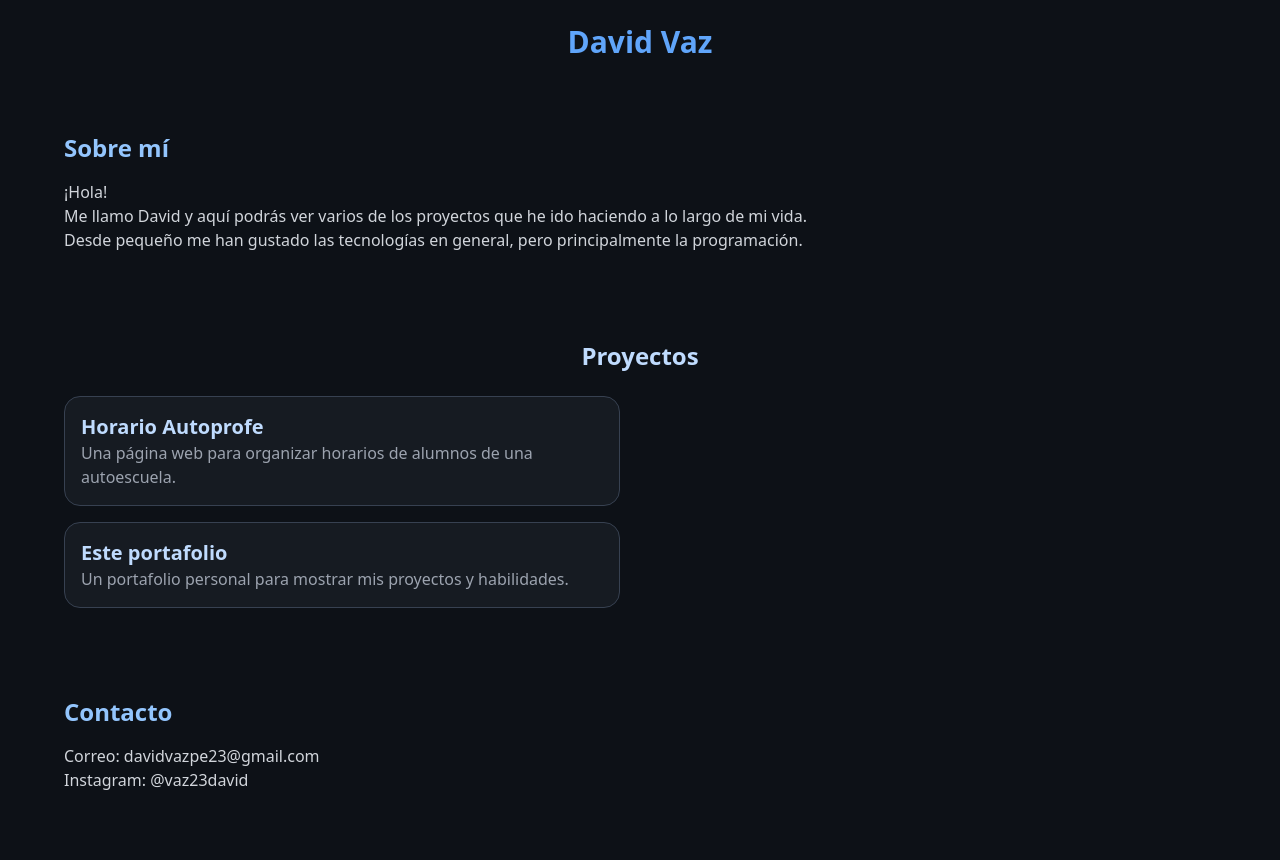
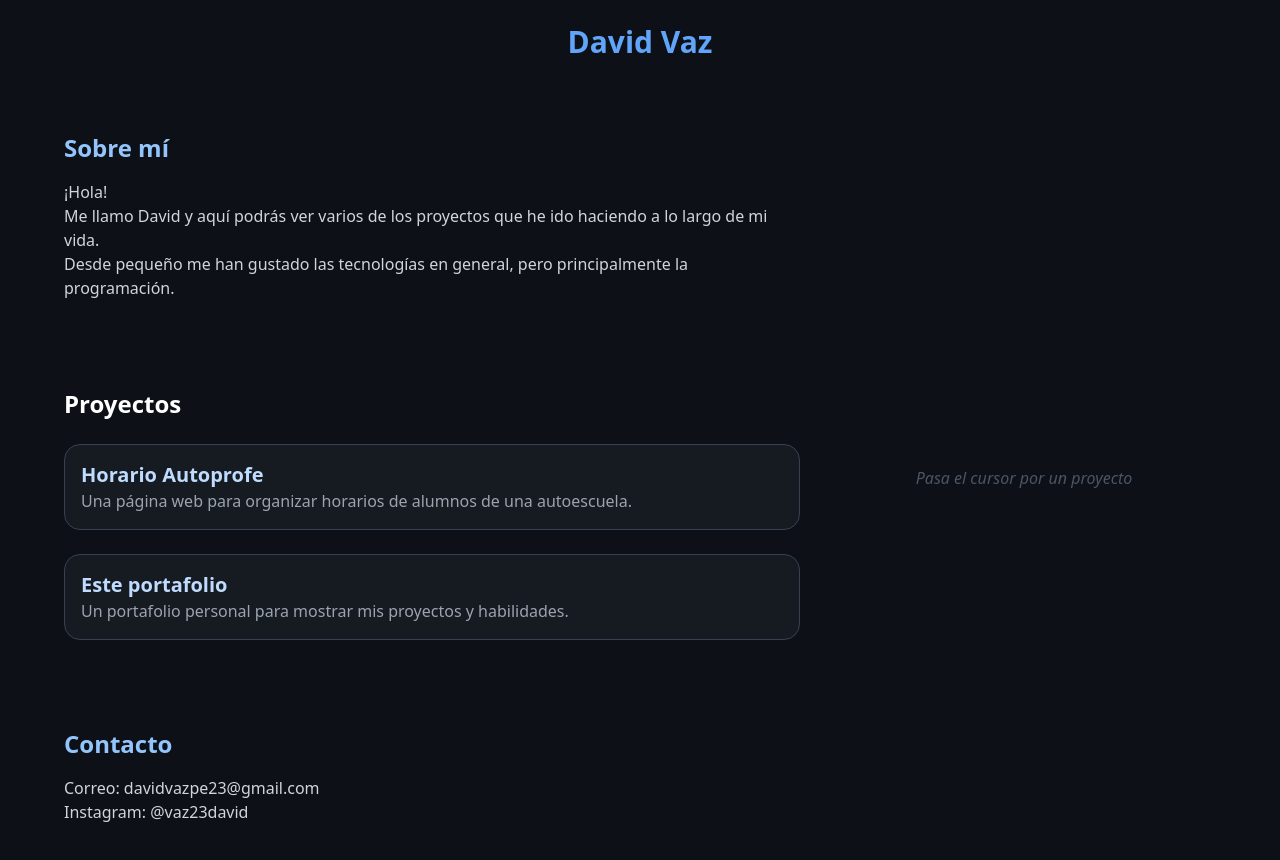
Before and after one commit to Davivp23/DavidVaz, a React (Vite) app: page / in a window 1280 px wide. Shown: the top 860 px of the page. Before the commit the page ends 800 px from the top, so only its background shows below. Built offline with nearby package versions, Linux system fonts and the light colour scheme.

Commit message:
Refactor Home and Projects components: implement project hover functionality and improve layout

```diff
--- a/src/Home.jsx
+++ b/src/Home.jsx
@@ -1,17 +1,36 @@
-import React from 'react';
+import React, { useState } from 'react';
 import Header from './components/Header';
 import About from './components/About';
 import Projects from './components/Projects';
 import Contact from './components/Contact';
 
 export default function Home() {
+  const [hoveredProject, setHoveredProject] = useState(null);
+
   return (
     <div className="bg-[#0d1117] text-white min-h-screen font-sans">
       <Header />
-      <main className="px-4 md:px-16">
-        <About />
-        <Projects />
-        <Contact />
+
+      <main className="flex flex-col md:flex-row px-4 md:px-16">
+        {/* Columna izquierda: contenido */}
+        <div className="md:w-2/3 w-full md:pr-8">
+          <About />
+          <Projects onHover={setHoveredProject} />
+          <Contact />
+        </div>
+
+        {/* Columna derecha: imagen dinámica */}
+        <div className="hidden md:flex w-1/3 items-center justify-center">
+          {hoveredProject ? (
+            <img
+              src={hoveredProject.image}
+              alt={hoveredProject.title}
+              className="w-full max-w-xs rounded-xl shadow-xl transition-all duration-500"
+            />
+          ) : (
+            <div className="text-gray-600 italic">Pasa el cursor por un proyecto</div>
+          )}
+        </div>
       </main>
     </div>
   );
--- a/src/components/Projects.jsx
+++ b/src/components/Projects.jsx
@@ -1,42 +1,25 @@
-import React, { useState } from 'react';
+import React from 'react';
 import { Link } from 'react-router-dom';
 import projects from '../data/projects';
 
 export default function Projects() {
-  const [hoveredProject, setHoveredProject] = useState(null);
-
   return (
     <section className="py-10">
-      <h2 className="text-2xl font-bold mb-6 text-center text-blue-200">Proyectos</h2>
-
-      <div className="flex flex-col md:flex-row gap-10 max-w-6xl mx-auto">
-        {/* Bloques de proyectos */}
-        <div className="flex-1 flex flex-col gap-4">
+      <h2 className="text-2xl font-bold mb-6">Proyectos</h2>
+      <div className="flex flex-col gap-6">
         {projects.map((project) => (
           <Link
             key={project.id}
             to={`/proyecto/${project.id}`}
-              onMouseEnter={() => setHoveredProject(project)}
-              onMouseLeave={() => setHoveredProject(null)}
-              className="p-4 bg-[#161b22] border border-gray-700 rounded-2xl hover:scale-[1.02] transition-transform"
+            onMouseEnter={() => onHover(project)}
+            onMouseLeave={() => onHover(null)}
+            className="block p-4 bg-[#161b22] border border-gray-700 rounded-2xl hover:scale-105 transition"
           >
             <h3 className="text-xl font-bold text-blue-200">{project.title}</h3>
             <p className="text-gray-400">{project.description}</p>
           </Link>
         ))}
       </div>
-
-        {/* Imagen dinámica */}
-        <div className="hidden md:flex items-center justify-center flex-1">
-          {hoveredProject && (
-            <img
-              src={hoveredProject.image}
-              alt={`Imagen de ${hoveredProject.title}`}
-              className="w-full max-w-sm h-auto rounded-xl shadow-lg transition-all duration-500 opacity-100"
-            />
-          )}
-        </div>
-      </div>
     </section>
   );
 }
```
Lines whose indentation alone changed are shown as unchanged.
